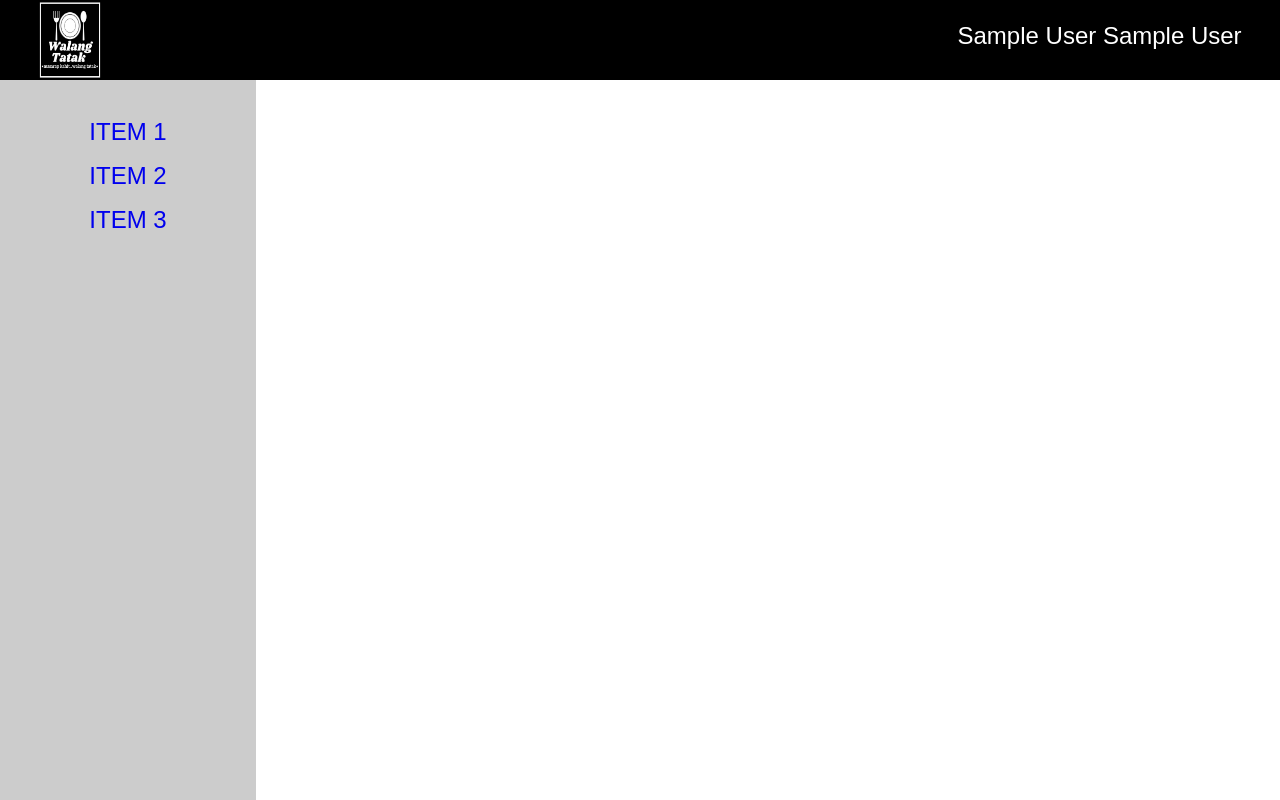
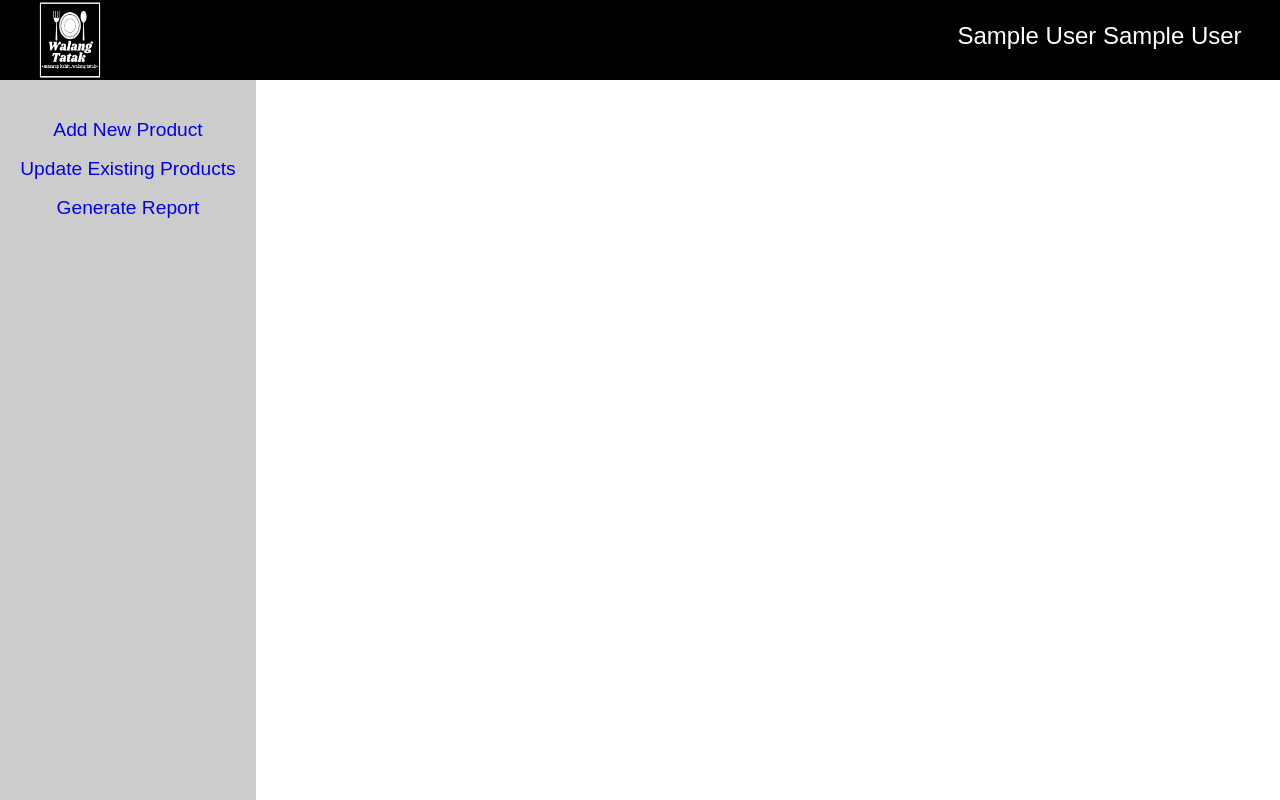
Before and after one commit to sprmnfrd/cosc75a-wt, a PHP site: page /dashboard.php in a window 1280 px wide. Run offline with PHP 8.4, Linux system fonts and the light colour scheme; the visitor is signed in with stand-in values (Sample User, id 1).

Commit message:
added menu items

```diff
--- a/css/style.css
+++ b/css/style.css
@@ -184,7 +184,7 @@ ul {
 }
 
 #menu {
-    font-size: x-large;
+    font-size: larger;
     margin-top: 30px;
 }
 
--- a/manager/dashboard.php
+++ b/manager/dashboard.php
@@ -28,27 +28,25 @@
                     ';
                         if($_SESSION["tid"] == 1) {
                             echo '
-                                <a class="menu-item" href="#"><li>ITEM 1</li></a>
-                                <a class="menu-item" href="#"><li>ITEM 2</li></a>
-                                <a class="menu-item" href="#"><li>ITEM 3</li></a>
+                                <a class="menu-item" href="#"><li>Add New Product</li></a>
+                                <a class="menu-item" href="#"><li>Update Existing Products</li></a>
+                                <a class="menu-item" href="#"><li>Generate Report</li></a>
                             ';
                         } elseif($_SESSION["tid"] == 2) {
                             echo '
-                                <a class="menu-item" href="#"><li>ITEM 4</li></a>
-                                <a class="menu-item" href="#"><li>ITEM 5</li></a>
-                                <a class="menu-item" href="#"><li>ITEM 6</li></a>
+                                <a class="menu-item" href="#"><li>View Orders</li></a>
+                                <a class="menu-item" href="#"><li>Update Inventory</li></a>
                             ';
                         } elseif($_SESSION["tid"] == 3) {
                             echo '
-                                <a class="menu-item" href="#"><li>ITEM 7</li></a>
-                                <a class="menu-item" href="#"><li>ITEM 8</li></a>
-                                <a class="menu-item" href="#"><li>ITEM 9</li></a>
+                                <a class="menu-item" href="#"><li>New Promotion</li></a>
+                                <a class="menu-item" href="#"><li>View Discounts</li></a>
                             ';
                         } elseif($_SESSION["tid"] == 4) {
                             echo '
-                                <a class="menu-item" href="#"><li>ITEM 10</li></a>
-                                <a class="menu-item" href="#"><li>ITEM 11</li></a>
-                                <a class="menu-item" href="#"><li>ITEM 12</li></a>
+                                <a class="menu-item" href="#"><li>Create New Employee</li></a>
+                                <a class="menu-item" href="#"><li>Remove Employee</li></a>
+                                <a class="menu-item" href="#"><li>Reset Password</li></a>
                             ';
                         } else {
                             header("Location: ./login.php");
```
